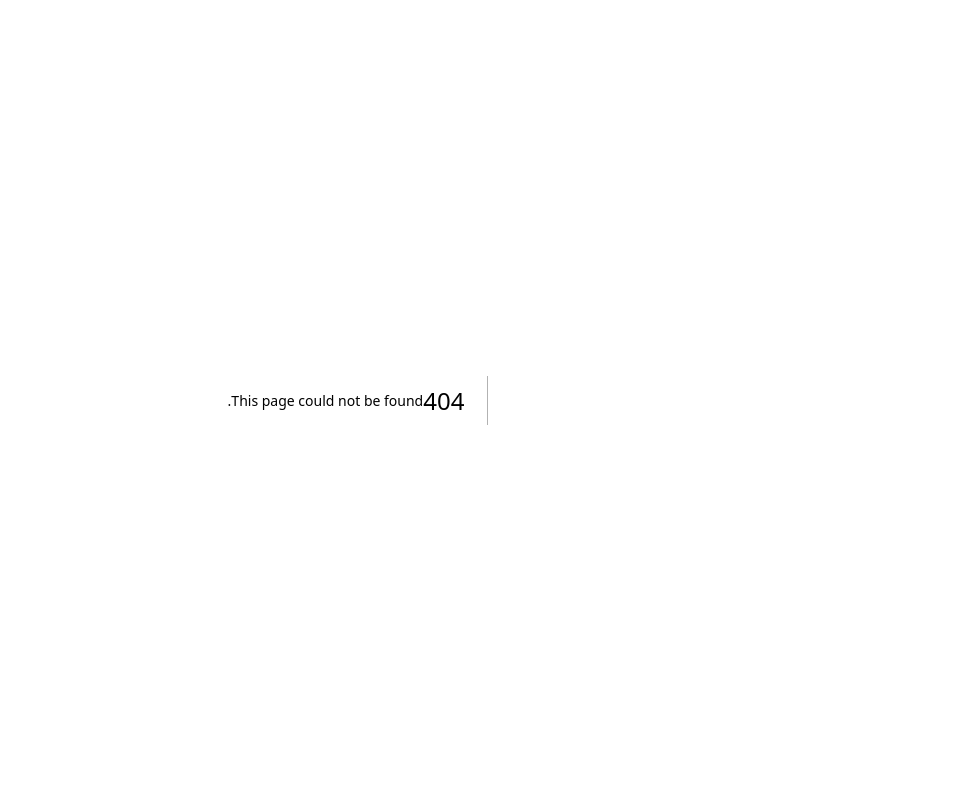
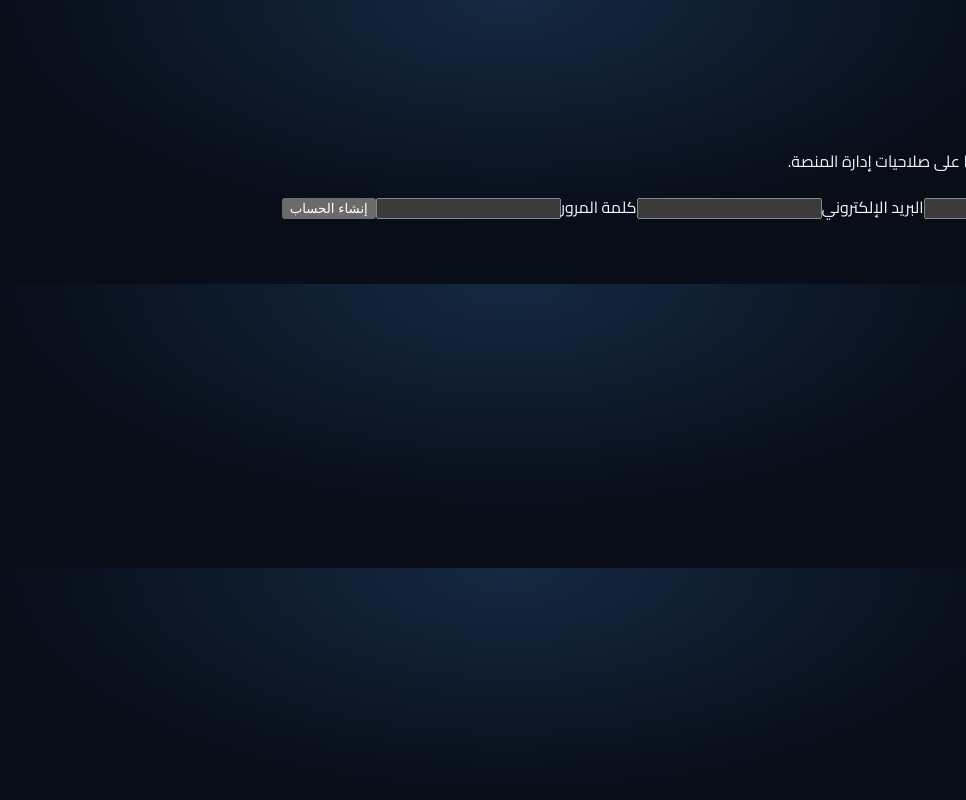
Before and after one commit to seifhaytham275-star/Orbita, a Next.js app: page /signup in a window 1280 px wide. Before the commit this address had no page. Shown: the whole page, without its empty margins (314-1280 px from the left). Built offline with nearby package versions, Linux system fonts and the light colour scheme.

Commit message:
Implement Orbita auth, tenant schema and dashboard

```diff
--- /dev/null
+++ b/src/app/signup/page.tsx
@@ -0,0 +1,35 @@
+"use client";
+import { useState } from "react";
+import { createSupabaseBrowserClient } from "@/lib/supabase/client";
+
+export default function SignupPage() {
+  const [message,setMessage] = useState("");
+  const [busy,setBusy] = useState(false);
+  async function submit(event: React.FormEvent<HTMLFormElement>) {
+    event.preventDefault(); setBusy(true); setMessage("");
+    const form = new FormData(event.currentTarget);
+    try {
+      const supabase = createSupabaseBrowserClient();
+      const { error } = await supabase.auth.signUp({
+        email: String(form.get("email") || ""),
+        password: String(form.get("password") || ""),
+        options: { data: { display_name: String(form.get("name") || "") }, emailRedirectTo: window.location.origin + "/dashboard" }
+      });
+      if (error) throw error;
+      setMessage("تم إرسال طلب التسجيل. راجع بريدك الإلكتروني لتأكيد الحساب إذا كان تأكيد البريد مفعّلًا.");
+    } catch (error) { setMessage(error instanceof Error ? error.message : "تعذر إنشاء الحساب."); }
+    finally { setBusy(false); }
+  }
+  return <main className="auth-shell"><section className="auth-card">
+    <a href="/" className="auth-brand">ORBITA</a><p className="eyebrow">START YOUR WORKSPACE</p>
+    <h1>إنشاء حساب</h1><p className="auth-muted">حساب العميل لا يحصل تلقائيًا على صلاحيات إدارة المنصة.</p>
+    <form onSubmit={submit} className="auth-form">
+      <label>اسمك<input name="name" required minLength={2} maxLength={80}/></label>
+      <label>البريد الإلكتروني<input name="email" type="email" required autoComplete="email"/></label>
+      <label>كلمة المرور<input name="password" type="password" required minLength={10} autoComplete="new-password"/></label>
+      <button disabled={busy}>{busy ? "جارٍ الإنشاء..." : "إنشاء الحساب"}</button>
+    </form>
+    {message && <p className="notice">{message}</p>}
+    <p className="auth-muted">لديك حساب؟ <a href="/login">تسجيل الدخول</a></p>
+  </section></main>;
+}
```
